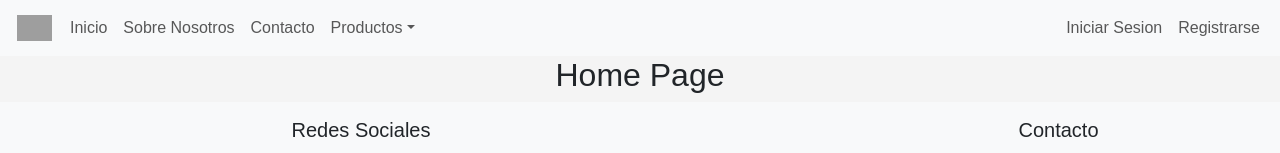
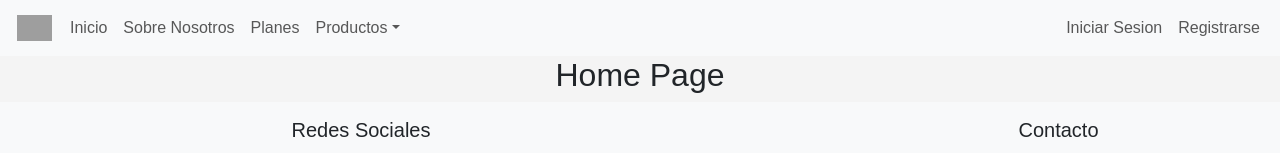
Before and after one commit to juancosentino/frontend-final, a React (Vite) app: page / in a window 1280 px wide. Shown: the top 153 px of the page. Built offline with nearby package versions, Linux system fonts and the light colour scheme; grey boxes are pictures that could not be loaded.

Commit message:
agregue boton para ir a la pagina de planes

```diff
--- a/src/components/NavbarC.jsx
+++ b/src/components/NavbarC.jsx
@@ -18,12 +18,10 @@ import '../css/NavbarC.css'
               <Nav className="me-auto">
                 <Nav.Link href="/">Inicio</Nav.Link>
                 <Nav.Link href="/We">Sobre Nosotros</Nav.Link>
-                <Nav.Link href="/contact">Contacto</Nav.Link>
+                <Nav.Link href="/Plans">Planes</Nav.Link>
                 <NavDropdown title="Productos" id="basic-nav-dropdown">
                   <NavDropdown.Item href="#action/3.1">Alimentos</NavDropdown.Item>
-                  <NavDropdown.Item href="#action/3.2">
-                    Accesorios
-                  </NavDropdown.Item>
+                  <NavDropdown.Item href="#action/3.2">Accesorios</NavDropdown.Item>
                   <NavDropdown.Item href="#action/3.3">Juguetes</NavDropdown.Item>
                   <NavDropdown.Divider />
                   <NavDropdown.Item href="#action/3.4">
```
